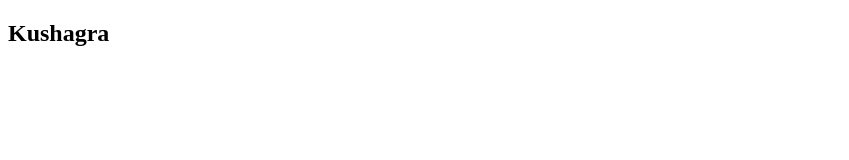
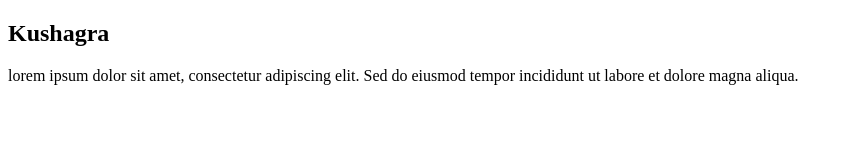
Before and after one commit to Kushagra1001/Learning, a plain HTML site: page Git Phase 2/index.html in a window 1280 px wide. Shown: the whole page, without its empty margins (0-849 px from the left). Drawn offline with Linux system fonts and the light colour scheme.

Commit message:
23/09/2026
This is just a paragraph.

```diff
--- a/Git Phase 2/index.html
+++ b/Git Phase 2/index.html
@@ -8,6 +8,7 @@
 <body>
    <div id="main">
     <h2>Kushagra</h2>
+    <p>lorem ipsum dolor sit amet, consectetur adipiscing elit. Sed do eiusmod tempor incididunt ut labore et dolore magna aliqua.</p>
    </div>
 </body>
 </html>
```
